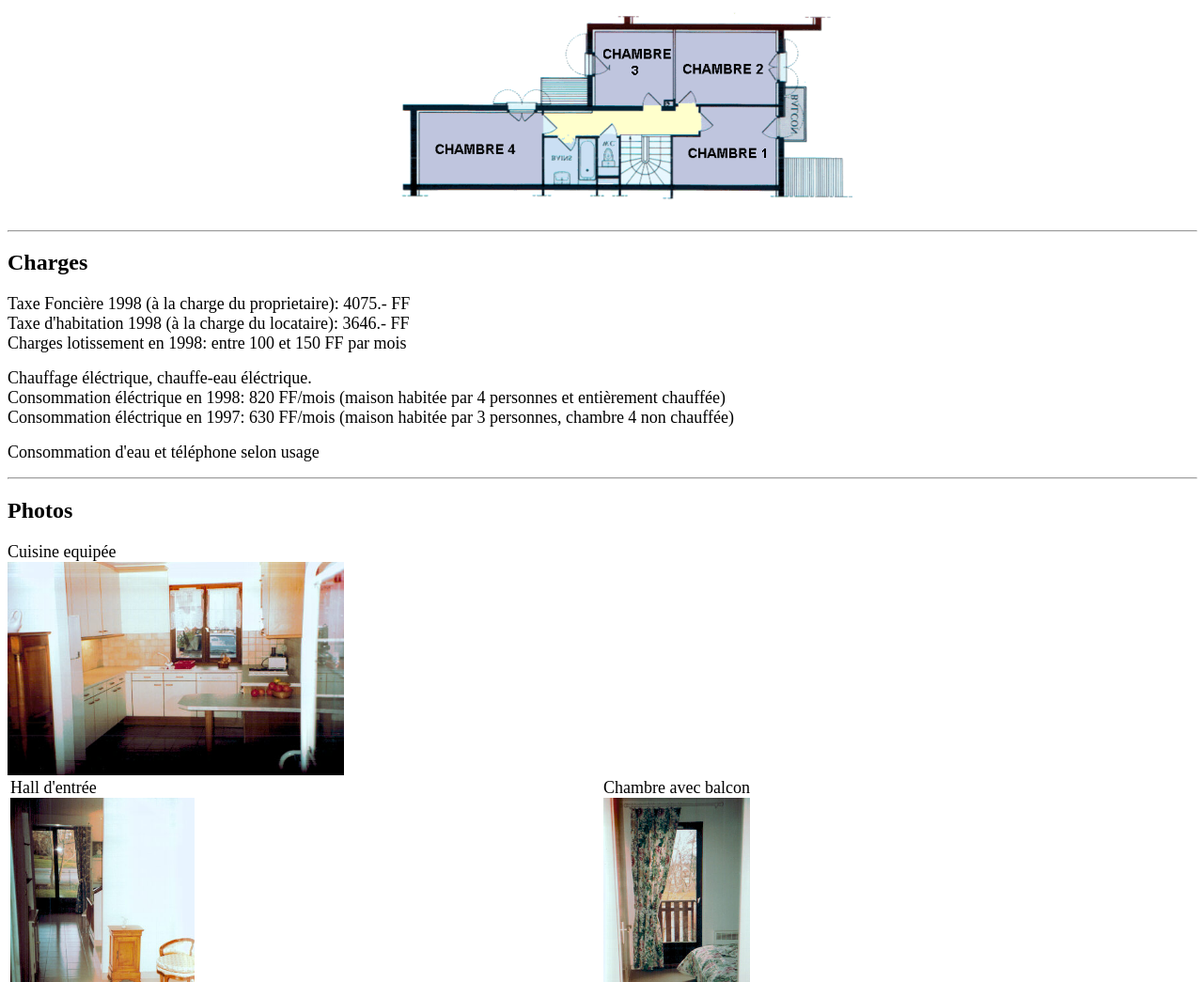
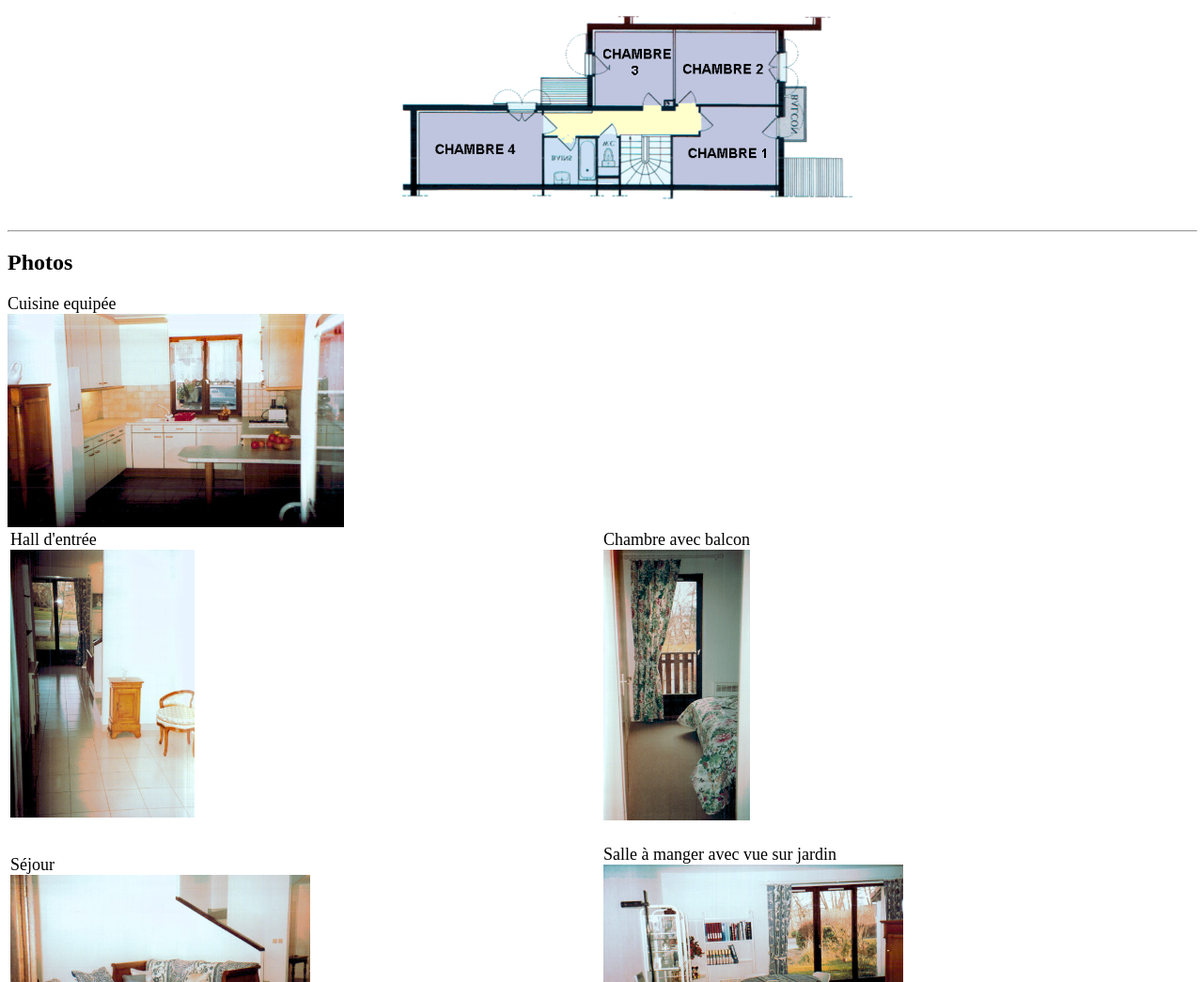
Before and after one commit to prevessinz/FlatInFerney, a plain HTML site: page indexf.html in a window 1280 px wide. Shown: the part 787-1832 px from the top of the page at 94% size. Drawn offline with Linux system fonts and the light colour scheme.

Commit message:
removed cost and charges

```diff
--- a/indexf.html
+++ b/indexf.html
@@ -39,24 +39,6 @@ balcon.</FONT>
 <CENTER><IMG SRC="Plan1erSmall.png" HEIGHT=226 WIDTH=494></CENTER>
 </UL>
 
-<HR WIDTH="100%">
-<H2>
-Charges</H2>
-<FONT SIZE=+1>Taxe Fonci&egrave;re 1998 (&agrave; la charge du proprietaire):
-4075.- FF</FONT>
-<BR><FONT SIZE=+1>Taxe d'habitation 1998 (&agrave; la charge du locataire):
-3646.- FF</FONT>
-<BR><FONT SIZE=+1>Charges lotissement en 1998: entre 100 et 150 FF par
-mois</FONT>
-
-<P><FONT SIZE=+1>Chauffage &eacute;l&eacute;ctrique, chauffe-eau &eacute;l&eacute;ctrique.</FONT>
-<BR><FONT SIZE=+1>Consommation &eacute;l&eacute;ctrique en 1998: 820 FF/mois
-(maison habit&eacute;e par 4 personnes et enti&egrave;rement chauff&eacute;e)</FONT>
-<BR><FONT SIZE=+1>Consommation &eacute;l&eacute;ctrique en 1997: 630 FF/mois
-(maison habit&eacute;e par 3 personnes, chambre 4 non chauff&eacute;e)</FONT>
-
-<P><FONT SIZE=+1>Consommation d'eau et t&eacute;l&eacute;phone selon usage</FONT>
-<BR>
 <HR WIDTH="100%">
 <H2>
 Photos</H2>
```
